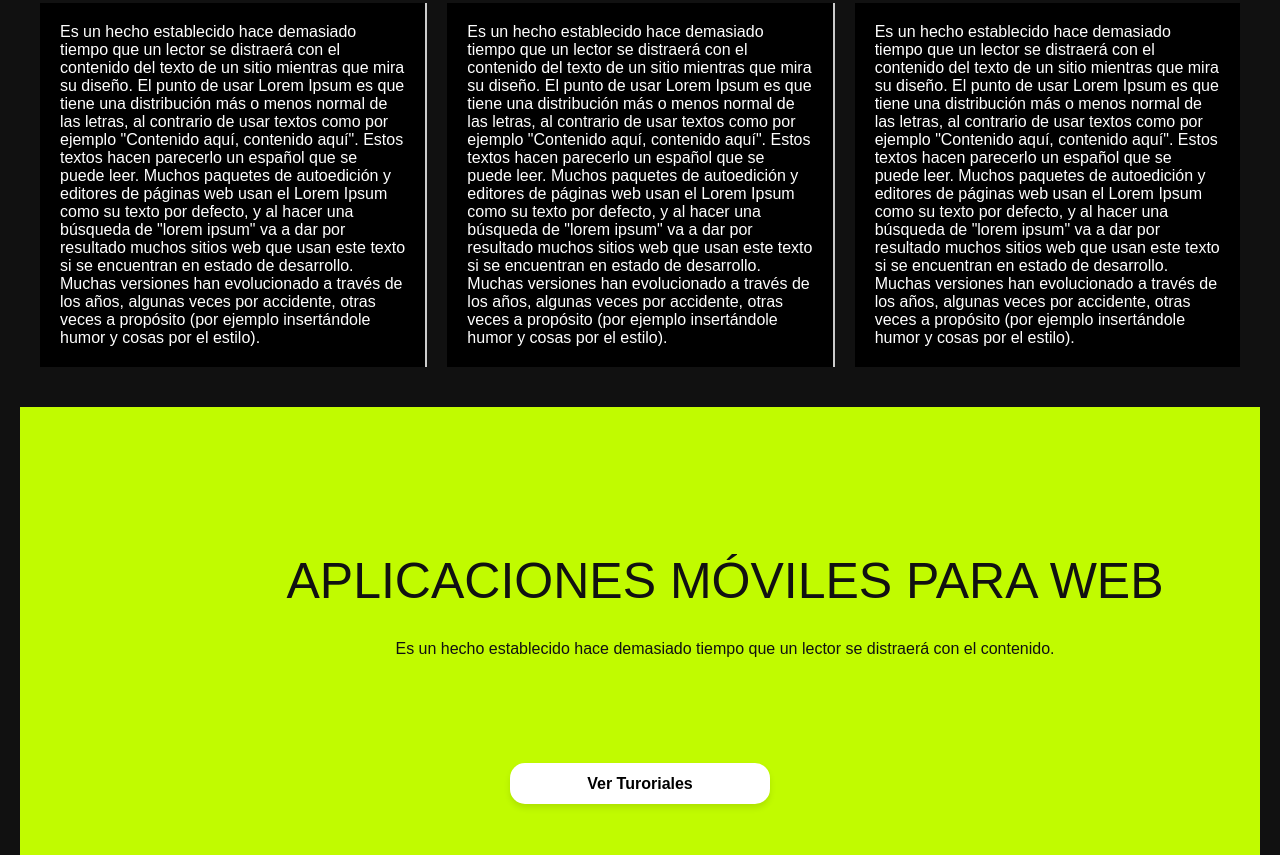
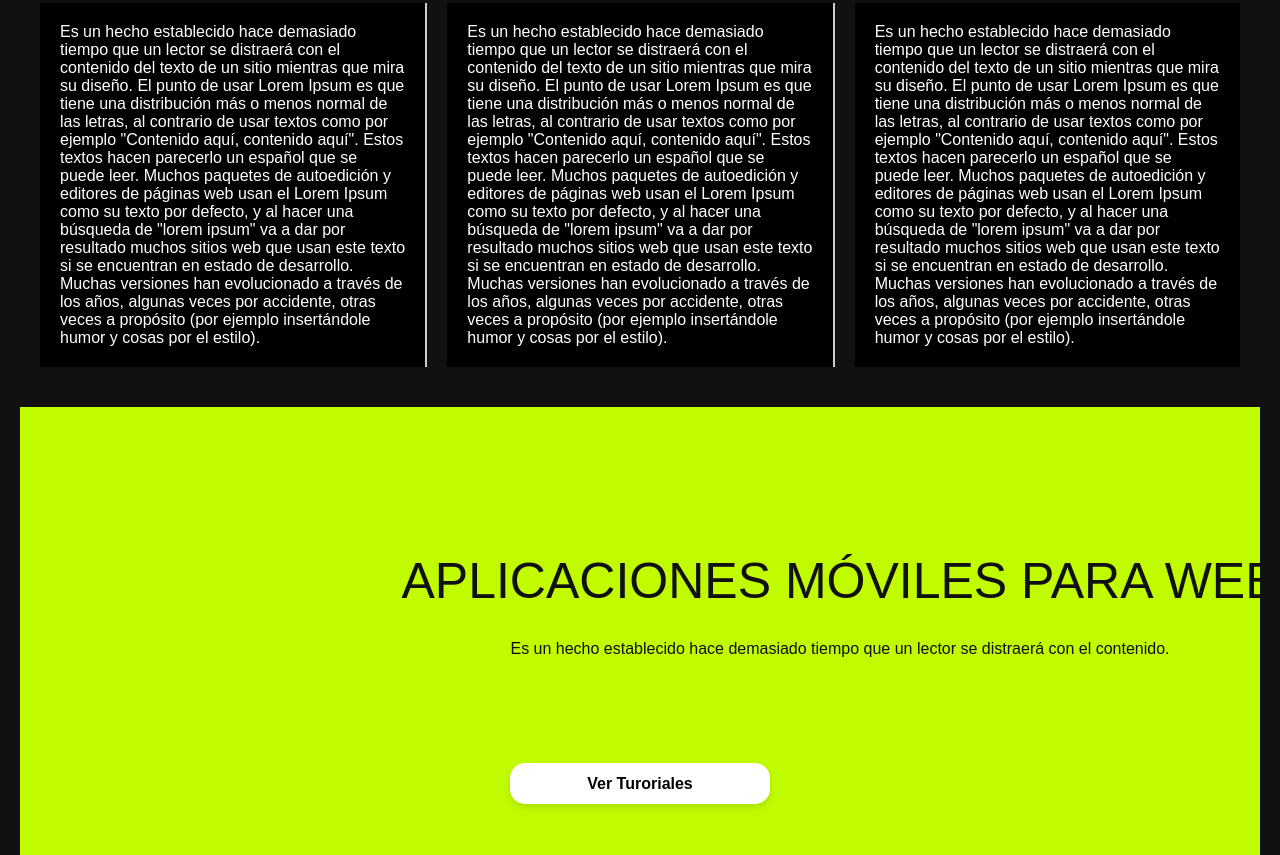
Before and after one commit to helmerNM/helmerNM.git.io, a plain HTML site: page tutos.html in a window 1280 px wide. Shown: the part 1686-2541 px from the top of the page. Drawn offline with Linux system fonts and the light colour scheme.

Commit message:
Update estilotutos.css

```diff
--- a/css/estilotutos.css
+++ b/css/estilotutos.css
@@ -426,7 +426,7 @@ main {
 .grid-content {
   text-align: center;
   margin-bottom: 20px;
-  padding-left: 170px;
+  padding-left: 400px;
   width: 1300px;
   align-items: center;
   text-align: center;
```
